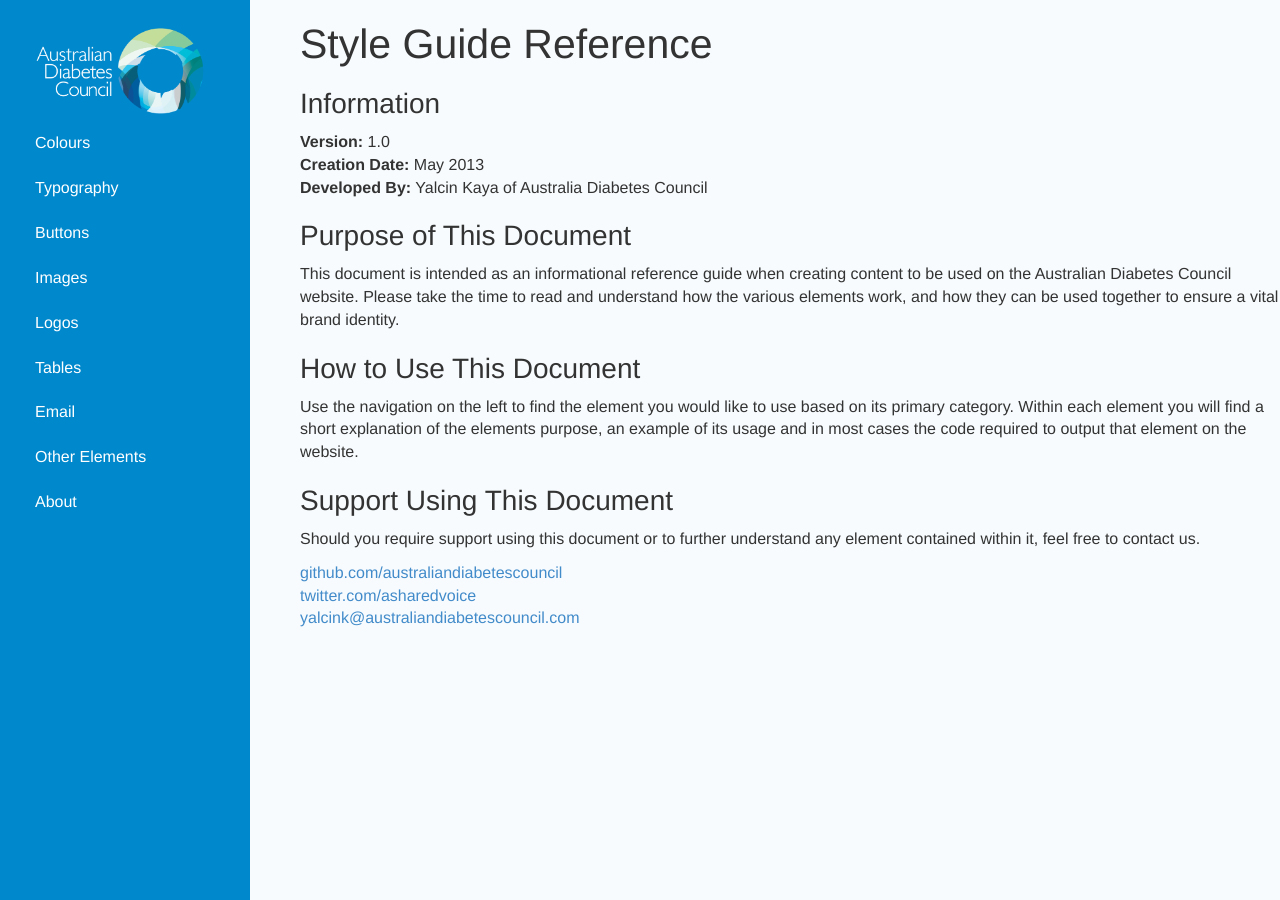
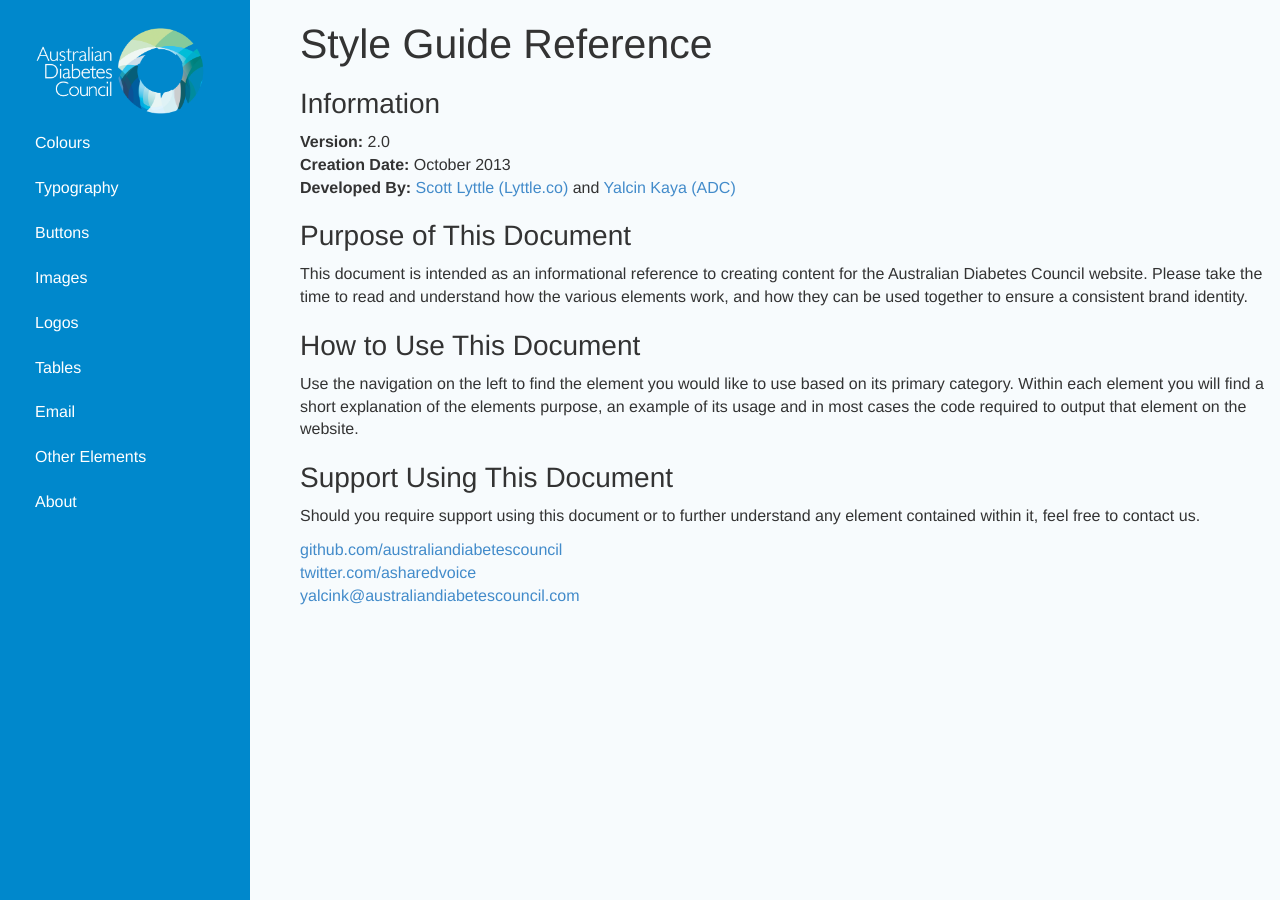
Before and after one commit to AustralianDiabetesCouncil/australiandiabetescouncil.github.io, a Jekyll site: the page built from index.html, in a window 1280 px wide. Built offline with Jekyll 4.4.1, drawn with Linux system fonts in a browser that asks for light colours; nearby versions of some CDN libraries; Markdown is read by kramdown in place of the engine named in the settings.

Commit message:
change about page

```diff
--- a/index.html
+++ b/index.html
@@ -1,20 +1,19 @@
 ---
 layout: default
-title: Your New Jekyll Site
+title: About
 ---
 
 <h1>Style Guide Reference</h1>
 <h3>Information</h3>
-<p><strong>Version:</strong> 1.0<br>
-<strong>Creation Date:</strong> May 2013<br>
-<strong>Developed By:</strong> Yalcin Kaya of Australia Diabetes Council
+<p><strong>Version:</strong> 2.0<br>
+<strong>Creation Date:</strong> October 2013<br>
+<strong>Developed By:</strong><a href="https://twitter.com/scott_lyttle" target="_blank"> Scott Lyttle (Lyttle.co)</a> and <a href="https://twitter.com/aliyalcinkaya" target="_blank">Yalcin Kaya (ADC)</a>
 </p>
 <h3>Purpose of This Document</h3>
-<p>This document is intended as an informational reference guide when creating content to be used on the Australian Diabetes Council website. Please take the time to read and understand how the various elements work, and how they can be used together to ensure a vital brand identity.</p>
+<p>This document is intended as an informational reference to creating content for the Australian Diabetes Council website. Please take the time to read and understand how the various elements work, and how they can be used together to ensure a consistent brand identity.</p>
 <h3>How to Use This Document</h3>
 <p>Use the navigation on the left to find the element you would like to use based on its primary category. Within each element you will find a short explanation of the elements purpose, an example of its usage and in most cases the code required to output that element on the website.</p>
 <h3>Support Using This Document</h3>
-
 
 <div class="contact">
 	<p>Should you require support using this document or to further understand any element contained within it, feel free to contact us.</p>
```
Also changed, not shown: 1 other file.
